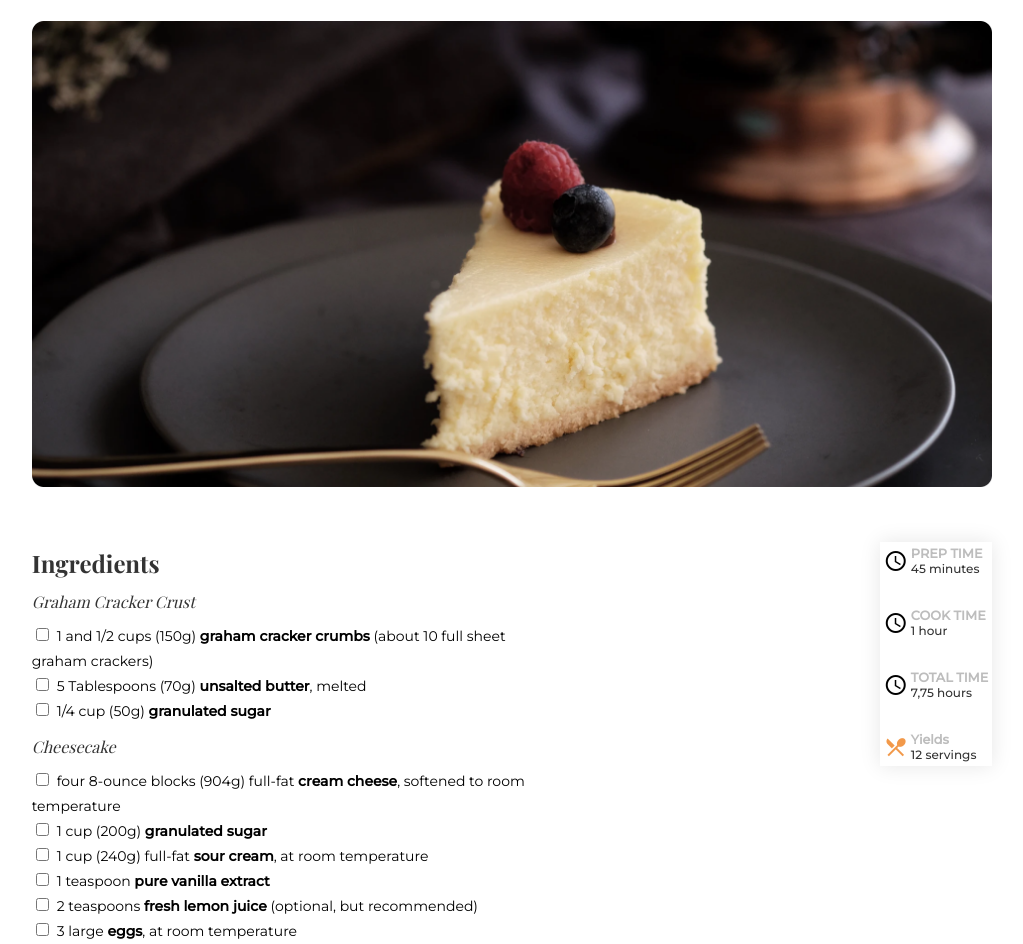
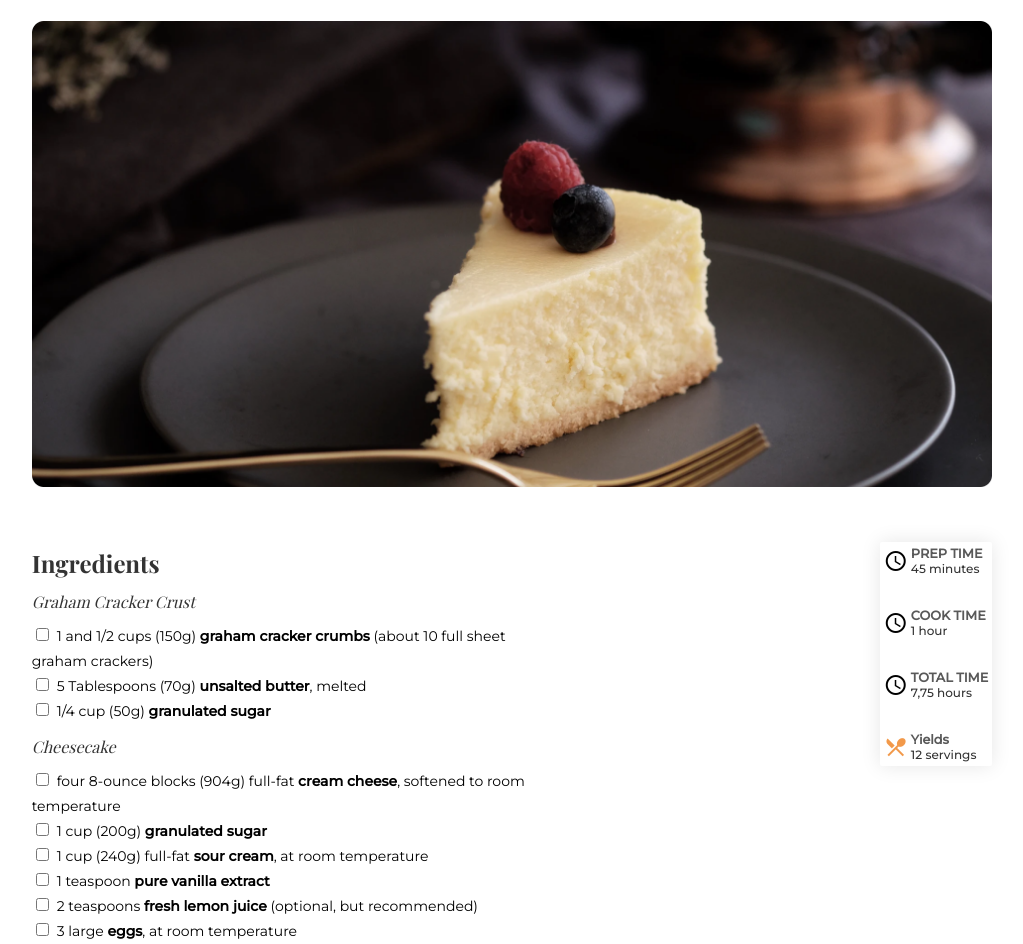
Before and after one commit to naiiiden/classic-cheesecake-recipe, a plain HTML site: page index.html in a window 1280 px wide. Shown: the part 131-1075 px from the top of the page, without its empty margins (128-1151 px from the left). Drawn offline with nearby package versions, Linux system fonts and the light colour scheme.

Commit message:
prep times container fix color contrast & update heading level

```diff
--- a/index.html
+++ b/index.html
@@ -29,28 +29,28 @@
           <div class="preparation first">
             <span class="material-icons servings-icon">restaurant_menu</span>
             <div class="preparation-container">
-              <h2 class="title">Yields</h2>
+              <h4 class="title">Yields</h4>
               <p class="text orange">12 servings</p>
             </div>
           </div>
           <div class="preparation">
             <span class="material-icons">schedule</span>
             <div class="preparation-container">
-              <h2 class="title">PREP TIME</h2>
+              <h4 class="title">PREP TIME</h4>
               <p class="text">45 minutes</p>
             </div>
           </div>
           <div class="preparation">
             <span class="material-icons">schedule</span>
             <div class="preparation-container">
-              <h2 class="title">COOK TIME</h2>
+              <h4 class="title">COOK TIME</h4>
               <p class="text">1 hour</p>
             </div>
           </div>
           <div class="preparation">
             <span class="material-icons">schedule</span>
             <div class="preparation-container">
-              <h2 class="title">TOTAL TIME</h2>
+              <h4 class="title">TOTAL TIME</h4>
               <p class="text">7,75 hours</p>
             </div>
           </div>
--- a/style.css
+++ b/style.css
@@ -59,11 +59,12 @@ img {
     flex-direction: column;
 }
 
-.preparation-container h2 {
+.preparation-container h4 {
     font-size: 12.75px;
     font-weight: 700;
     font-family: "Montserrat";
-    color: #BDBDBD;
+    /* color: #BDBDBD; */
+    color: #595959;
 }
 
 .preparation-container p {
@@ -93,6 +94,7 @@ img {
     gap: 1.45rem;
     padding: .25rem;
     box-shadow: 0px 0px 20px rgba(0, 0, 0, 0.1);
+    border-radius: .125rem;
 }
 
 .first {
```
